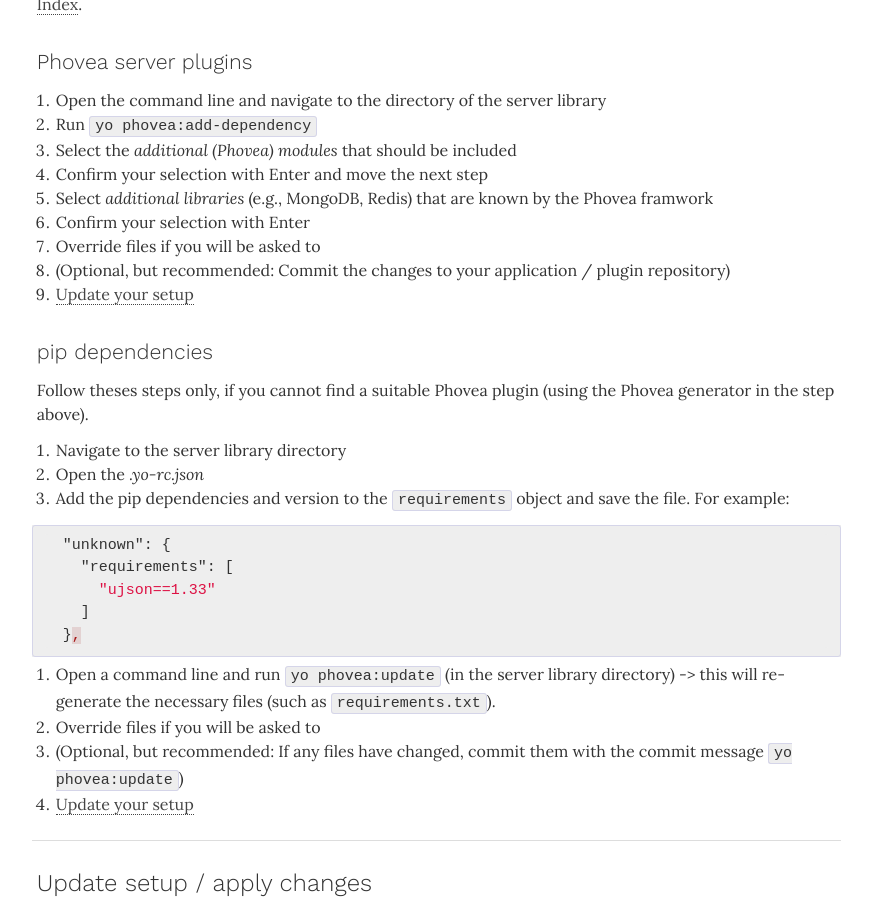
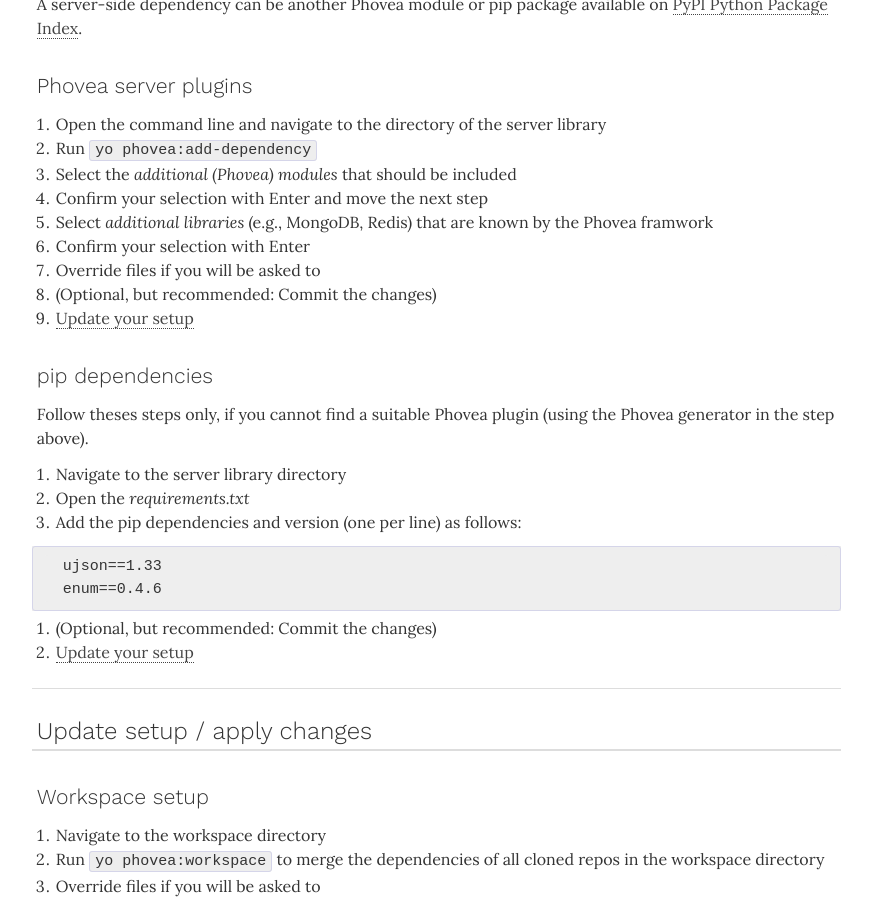
Before and after one commit to phovea/phovea.github.io, a Jekyll site: the page built from contributors/adding-dependencies.md, in a window 1280 px wide and 900 px high, scrolled down 1525 px. Shown: the whole window, without its empty margins (317-1189 px from the left). Built offline with Jekyll 4.4.1, drawn with Linux system fonts in a browser that asks for light colours; nearby versions of some CDN libraries; some web fonts are replaced; some of the changed text lies outside the part shown.

Commit message:
Updating the pip dependecy section

````diff
--- a/contributors/adding-dependencies.md
+++ b/contributors/adding-dependencies.md
@@ -22,7 +22,7 @@ A client-side dependency can be another Phovea module or a JavaScript library av
 5. Select *additional libraries* (e.g., jQuery, D3) that are known by the Phovea framwork
 6. Confirm your selection with Enter
 7. Override files if you will be asked to
-8. (Optional, but recommended: Commit the changes to your application / plugin repository)
+8. (Optional, but recommended: Commit the changes)
 9. [Update your setup](#update-setup)
 
 <a id="add-external-libs"></a>
@@ -43,7 +43,8 @@ Follow theses steps only, if you cannot find the library in the known libraries
   },
   ```
 
-5. [Update your setup](#update-setup)
+5. (Optional, but recommended: Commit the changes)
+6. [Update your setup](#update-setup)
 
 
 ### Version conflicts with D3 (v3 vs. v4)
@@ -80,7 +81,7 @@ A server-side dependency can be another Phovea module or pip package available o
 5. Select *additional libraries* (e.g., MongoDB, Redis) that are known by the Phovea framwork
 6. Confirm your selection with Enter
 7. Override files if you will be asked to
-8. (Optional, but recommended: Commit the changes to your application / plugin repository)
+8. (Optional, but recommended: Commit the changes)
 9. [Update your setup](#update-setup)
 
 
@@ -89,22 +90,16 @@ A server-side dependency can be another Phovea module or pip package available o
 Follow theses steps only, if you cannot find a suitable Phovea plugin (using the Phovea generator in the step above).
 
 1. Navigate to the server library directory
-2. Open the *.yo-rc.json*
-3. Add the pip dependencies and version to the `requirements` object and save the file. For example:
+2. Open the *requirements.txt*
+3. Add the pip dependencies and version (one per line) as follows:
 
-  ```json
-  "unknown": {
-    "requirements": [
-      "ujson==1.33"
-    ]
-  },
+  ```
+  ujson==1.33
+  enum==0.4.6
   ```
 
-4. Open a command line and run `yo phovea:update` (in the server library directory)
-   -> this will re-generate the necessary files (such as `requirements.txt`).
-5. Override files if you will be asked to
-6. (Optional, but recommended: If any files have changed, commit them with the commit message `yo phovea:update`)
-7. [Update your setup](#update-setup)
+4. (Optional, but recommended: Commit the changes)
+5. [Update your setup](#update-setup)
 
 -----
 
````
